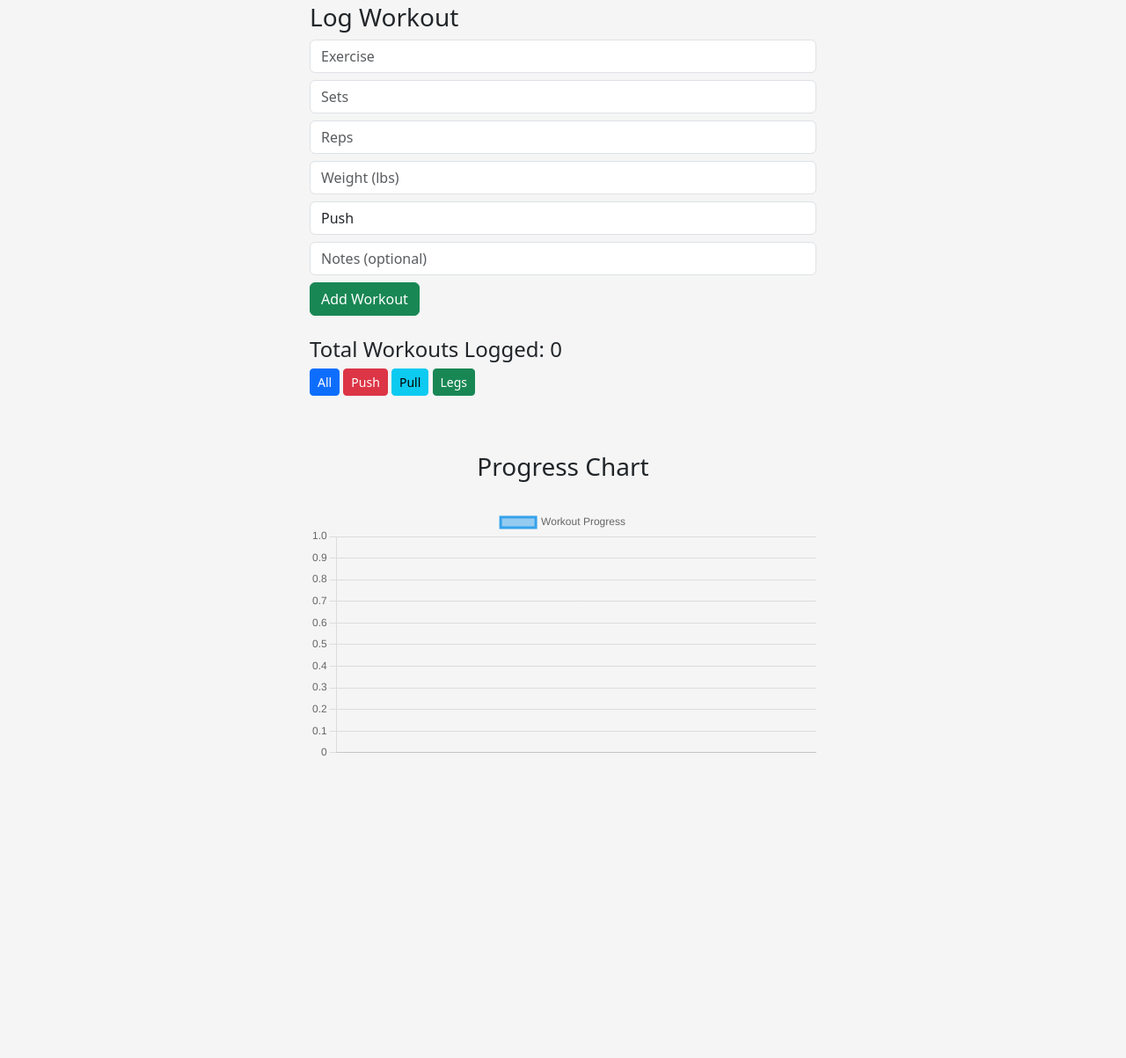
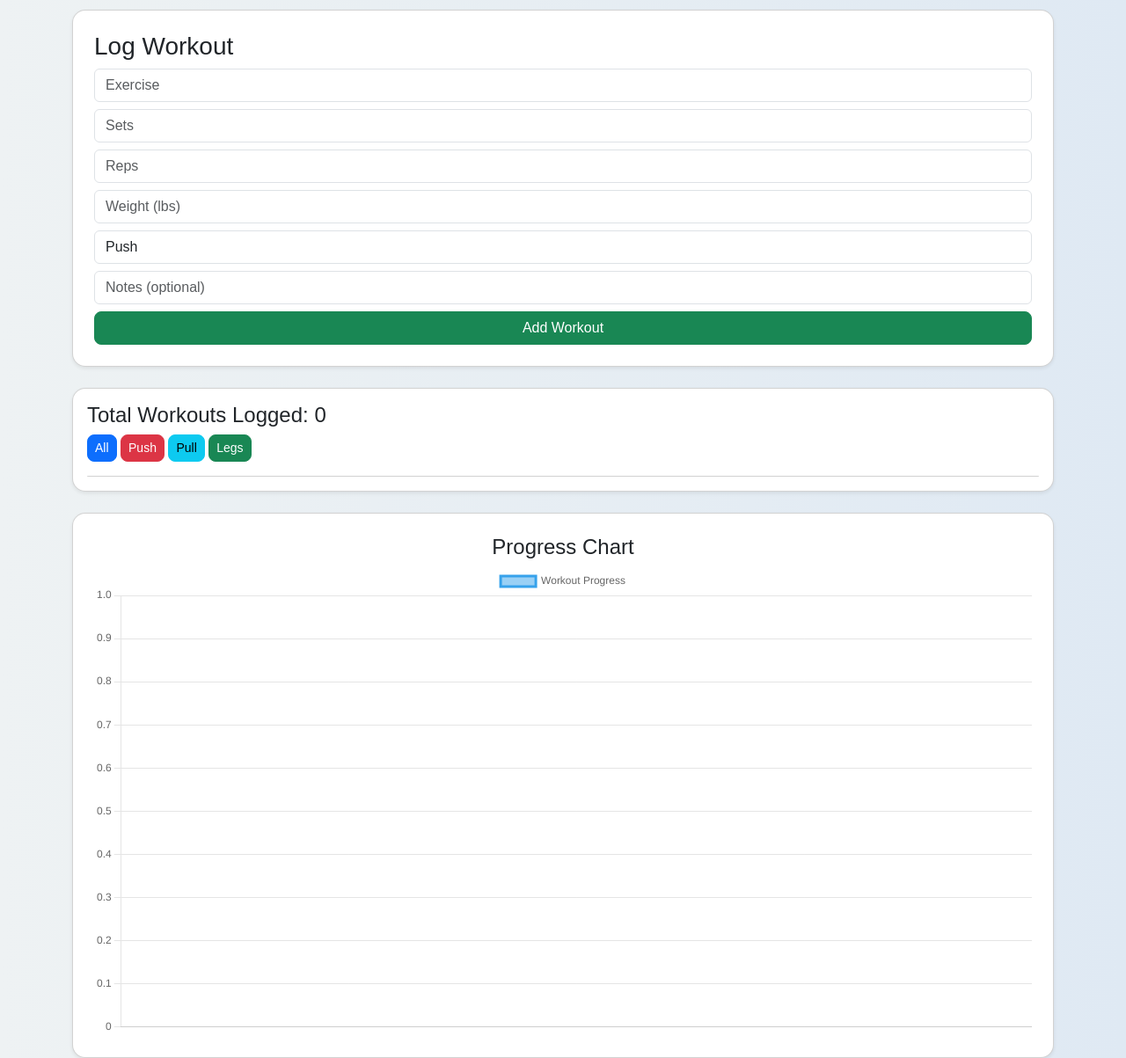
Before and after one commit to jrl6455/FitTrack, a plain HTML site: page index.html in a window 1280 px wide. Shown: the part 223-1426 px from the top of the page at 88% size. Before the commit the page ends 1089 px from the top, so only its background shows below. Drawn offline with nearby package versions, Linux system fonts and the light colour scheme; no server answers.

Commit message:
adjusted the style sheet and some of the html tags

```diff
--- a/index.html
+++ b/index.html
@@ -3,6 +3,7 @@
 <head>
   <meta charset="UTF-8">
   <title>FitTrack Pro</title>
+  <h5 class="text-center">Welcome back 👋</h5>
 
 
   <link href="https://cdn.jsdelivr.net/npm/bootstrap@5.3.0/dist/css/bootstrap.min.css" rel="stylesheet">
@@ -23,7 +24,8 @@
   <p>Plan workouts. Monitor progress. Stay consistent.</p>
 </div>
 
-<div class="container mt-5">
+<div class="container mt-4">
+  <div class="card p-4 shadow-sm">
     <h3>Log Workout</h3>
 
     <input id="exercise" class="form-control mb-2" placeholder="Exercise">
@@ -39,14 +41,17 @@
 
     <input id="notes" class="form-control mb-2" placeholder="Notes (optional)">
 
-  <button class="btn btn-success" onclick="addWorkout()">Add Workout</button>
+    <button class="btn btn-success w-100" onclick="addWorkout()">
+      Add Workout
+    </button>
+  </div>
 </div>
 
 <div class="container mt-4">
+  <div class="card p-3 shadow-sm">
 
     <h4>Total Workouts Logged: <span id="counter">0</span></h4>
 
-  <!-- ✅ FILTER BUTTONS (STEP 3) -->
     <div class="mb-3">
       <button onclick="setFilter('All')" class="btn btn-sm btn-primary">All</button>
       <button onclick="setFilter('Push')" class="btn btn-sm btn-danger">Push</button>
@@ -55,11 +60,15 @@
     </div>
 
     <ul id="workoutList" class="list-group"></ul>
+
+  </div>
 </div>
 
-<div class="container text-center">
-  <h3 class="mt-5">Progress Chart</h3>
+<div class="container mt-4">
+  <div class="card p-4 shadow-sm text-center">
+    <h4>Progress Chart</h4>
     <canvas id="myChart"></canvas>
+  </div>
 </div>
 
 <script src="https://cdn.jsdelivr.net/npm/chart.js"></script>
--- a/main style.css
+++ b/main style.css
@@ -1,24 +1,26 @@
 body {
-  background-color: #f5f5f5;
+  background: linear-gradient(to right, #eef2f3, #dfe9f3);
+  font-family: Arial, sans-serif;
 }
 
 h1 {
   font-weight: bold;
 }
 
-.container {
-  max-width: 600px;
+.card {
+  border-radius: 15px;
 }
 
 #workoutList li {
-  background: #0d6efd;
-  color: white;
-  padding: 10px;
-  margin-top: 5px;
-  border-radius: 5px;
-  list-style: none;
+  border-radius: 10px;
+  margin-bottom: 10px;
+  transition: 0.2s;
 }
 
-canvas {
-  margin-top: 30px;
+#workoutList li:hover {
+  transform: scale(1.02);
 }
+
+button {
+  border-radius: 8px !important;
+}
```
Lines whose indentation alone changed are shown as unchanged.
